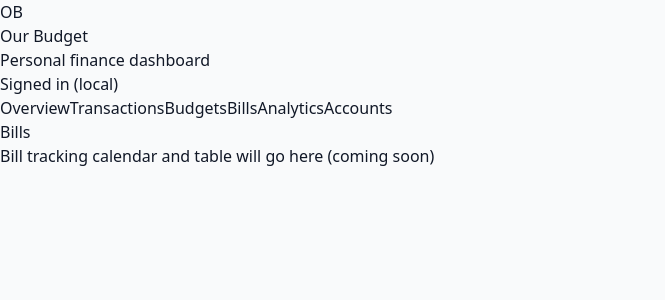
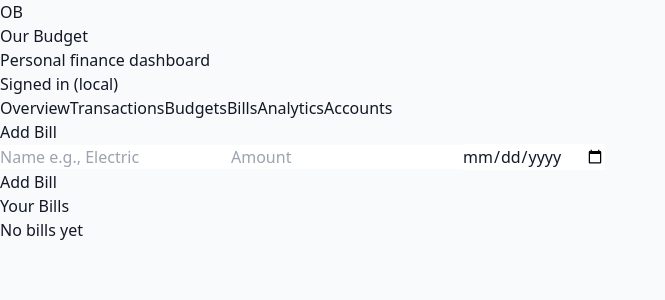
Before and after one commit to sniders84/Our-Budget, a Next.js app: page / in a window 1280 px wide. Both pictures are taken after a click on the button "Bills". Shown: the top 300 px of the page, without its empty margins (0-665 px from the left). Built offline with nearby package versions, Linux system fonts and the light colour scheme.

Commit message:
Update BillsTab.js

```diff
--- a/components/BillsTab.js
+++ b/components/BillsTab.js
@@ -1,8 +1,83 @@
+import { useEffect, useState } from 'react'
+import * as storage from '../lib/storage'
+
 export default function BillsTab() {
+  const [bills, setBills] = useState(storage.read(storage.BILLS_KEY))
+  const [txs, setTxs] = useState(storage.read(storage.TX_KEY))
+  const [form, setForm] = useState({ name:'', amount:'', dueDate:'' })
+
+  useEffect(()=> {
+    setTxs(storage.read(storage.TX_KEY))
+  }, [])
+
+  useEffect(()=> {
+    storage.write(storage.BILLS_KEY, bills)
+  }, [bills])
+
+  function addBill(e) {
+    e.preventDefault()
+    const b = { id: 'bill_' + Math.random().toString(36).slice(2,6), name: form.name, amount: Number(form.amount), dueDate: form.dueDate, paid: false }
+    setBills(prev => [b, ...prev])
+    setForm({name:'', amount:'', dueDate:''})
+  }
+
+  function markPaid(bill) {
+    // try to find matching tx
+    const match = storage.matchBillToTx(bill, txs)
+    setBills(prev => prev.map(p => p.id === bill.id ? {...p, paid: true, matchedTxId: match ? match.id : null } : p))
+  }
+
+  function removeBill(id) {
+    setBills(prev => prev.filter(b => b.id !== id))
+  }
+
+  const overdue = bills.filter(b => !b.paid && new Date(b.dueDate) < new Date())
+
   return (
-    <div className="bg-white p-4 rounded shadow">
-      <h2 className="font-semibold mb-2">Bills</h2>
-      <p>Bill tracking calendar and table will go here (coming soon)</p>
+    <div className="space-y-4">
+      <div className="bg-white p-4 rounded-xl shadow">
+        <h3 className="font-semibold">Add Bill</h3>
+        <form onSubmit={addBill} className="mt-3 grid grid-cols-1 md:grid-cols-3 gap-2">
+          <input value={form.name} onChange={e=>setForm({...form, name:e.target.value})} placeholder="Name e.g., Electric" className="border rounded p-2" required/>
+          <input value={form.amount} onChange={e=>setForm({...form, amount:e.target.value})} placeholder="Amount" type="number" className="border rounded p-2" required/>
+          <input value={form.dueDate} onChange={e=>setForm({...form, dueDate:e.target.value})} placeholder="Due date" type="date" className="border rounded p-2" required/>
+          <div className="md:col-span-3">
+            <button className="bg-indigo-600 text-white rounded px-4 py-2">Add Bill</button>
+          </div>
+        </form>
+      </div>
+
+      <div className="bg-white p-4 rounded-xl shadow">
+        <h3 className="font-semibold">Your Bills</h3>
+        <div className="mt-3 space-y-2">
+          {bills.length === 0 && <div className="text-sm text-slate-500">No bills yet</div>}
+          {bills.map(b => {
+            const due = new Date(b.dueDate)
+            const isOver = !b.paid && due < new Date()
+            return (
+              <div key={b.id} className={`flex items-center justify-between p-3 border rounded ${isOver ? 'bg-rose-50' : ''}`}>
+                <div>
+                  <div className="font-medium">{b.name} {b.paid && <span className="text-sm text-green-600">● paid</span>}</div>
+                  <div className="text-xs text-slate-500">Due {due.toLocaleDateString()} • ${b.amount.toFixed(2)}</div>
+                </div>
+                <div className="flex gap-2 items-center">
+                  {!b.paid && <button onClick={()=>markPaid(b)} className="text-sm bg-green-600 text-white px-3 py-1 rounded">Mark paid</button>}
+                  <button onClick={()=>removeBill(b.id)} className="text-sm text-rose-600">Remove</button>
+                </div>
+              </div>
+            )
+          })}
+        </div>
+      </div>
+
+      {overdue.length > 0 && (
+        <div className="bg-rose-50 p-4 rounded-xl shadow">
+          <div className="font-semibold text-rose-700">Overdue Payments</div>
+          <ul className="mt-2">
+            {overdue.map(b => <li key={b.id} className="text-sm text-rose-700">{b.name} — due {new Date(b.dueDate).toLocaleDateString()}</li>)}
+          </ul>
+        </div>
+      )}
     </div>
   )
 }
```
